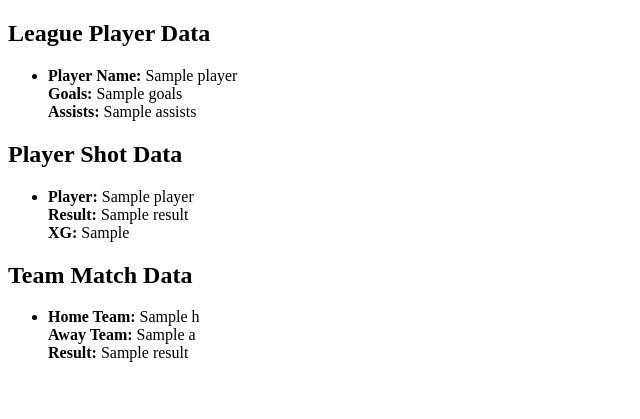
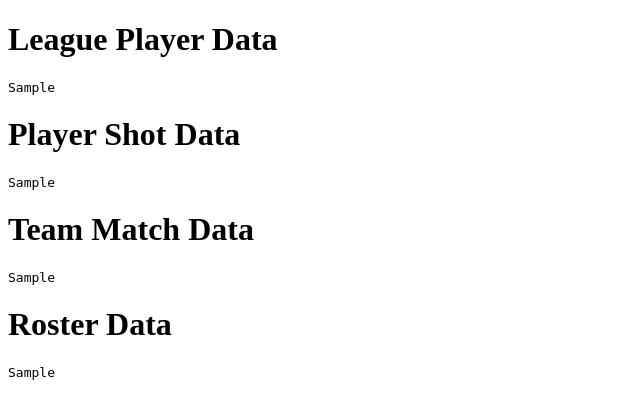
Before and after one commit to Daniel-Kav/FootyStatsHub, a Django app: template mysite/myapp/templates/roster.html in a window 1280 px wide. Shown: the top 419 px of the page, without its empty margins (0-640 px from the left). Run offline with Django 5.2, Linux system fonts and the light colour scheme; the template is opened without the code that fills it: most values are stand-ins (such as "Sample title", 1, 10 or a date in 2020).

Commit message:
formating data

```diff
--- a/mysite/myapp/templates/roster.html
+++ b/mysite/myapp/templates/roster.html
@@ -1,48 +1,25 @@
+<!-- roster.html -->
 <!DOCTYPE html>
 <html lang="en">
 
 <head>
     <meta charset="UTF-8">
     <meta name="viewport" content="width=device-width, initial-scale=1.0">
-    <title>Understat Data</title>
+    <title>Roster</title>
 </head>
 
 <body>
-    <h2>League Player Data</h2>
-    <ul>
-        {% for player in league_player_data %}
-        <li>
-            <strong>Player Name:</strong> {{ player.player_name }}<br>
-            <strong>Goals:</strong> {{ player.goals }}<br>
-            <strong>Assists:</strong> {{ player.assists }}<br>
-            <!-- Add more fields as needed -->
-        </li>
-        {% endfor %}
-    </ul>
+    <h1>League Player Data</h1>
+    <pre>{{ league_player_data }}</pre>
 
-    <h2>Player Shot Data</h2>
-    <ul>
-        {% for shot in player_shot_data %}
-        <li>
-            <strong>Player:</strong> {{ shot.player }}<br>
-            <strong>Result:</strong> {{ shot.result }}<br>
-            <strong>XG:</strong> {{ shot.xG }}<br>
-            <!-- Add more fields as needed -->
-        </li>
-        {% endfor %}
-    </ul>
+    <h1>Player Shot Data</h1>
+    <pre>{{ player_shot_data }}</pre>
 
-    <h2>Team Match Data</h2>
-    <ul>
-        {% for match in team_match_data %}
-        <li>
-            <strong>Home Team:</strong> {{ match.h.title }}<br>
-            <strong>Away Team:</strong> {{ match.a.title }}<br>
-            <strong>Result:</strong> {{ match.result }}<br>
-            <!-- Add more fields as needed -->
-        </li>
-        {% endfor %}
-    </ul>
+    <h1>Team Match Data</h1>
+    <pre>{{ team_match_data }}</pre>
+
+    <h1>Roster Data</h1>
+    <pre>{{ roster_data }}</pre>
 </body>
 
 </html>
--- a/mysite/myapp/views.py
+++ b/mysite/myapp/views.py
@@ -19,7 +19,7 @@ def match_rosters(request):
 
     # Pass the fetched data to the roster template
     context = {
-        'league_player_data': league_player_data,
+        'league_player_data': league_player_data[:1],
         'player_shot_data': player_shot_data[:1],
         'team_match_data': team_match_data[:1],
         'roster_data': roster_data,
```
